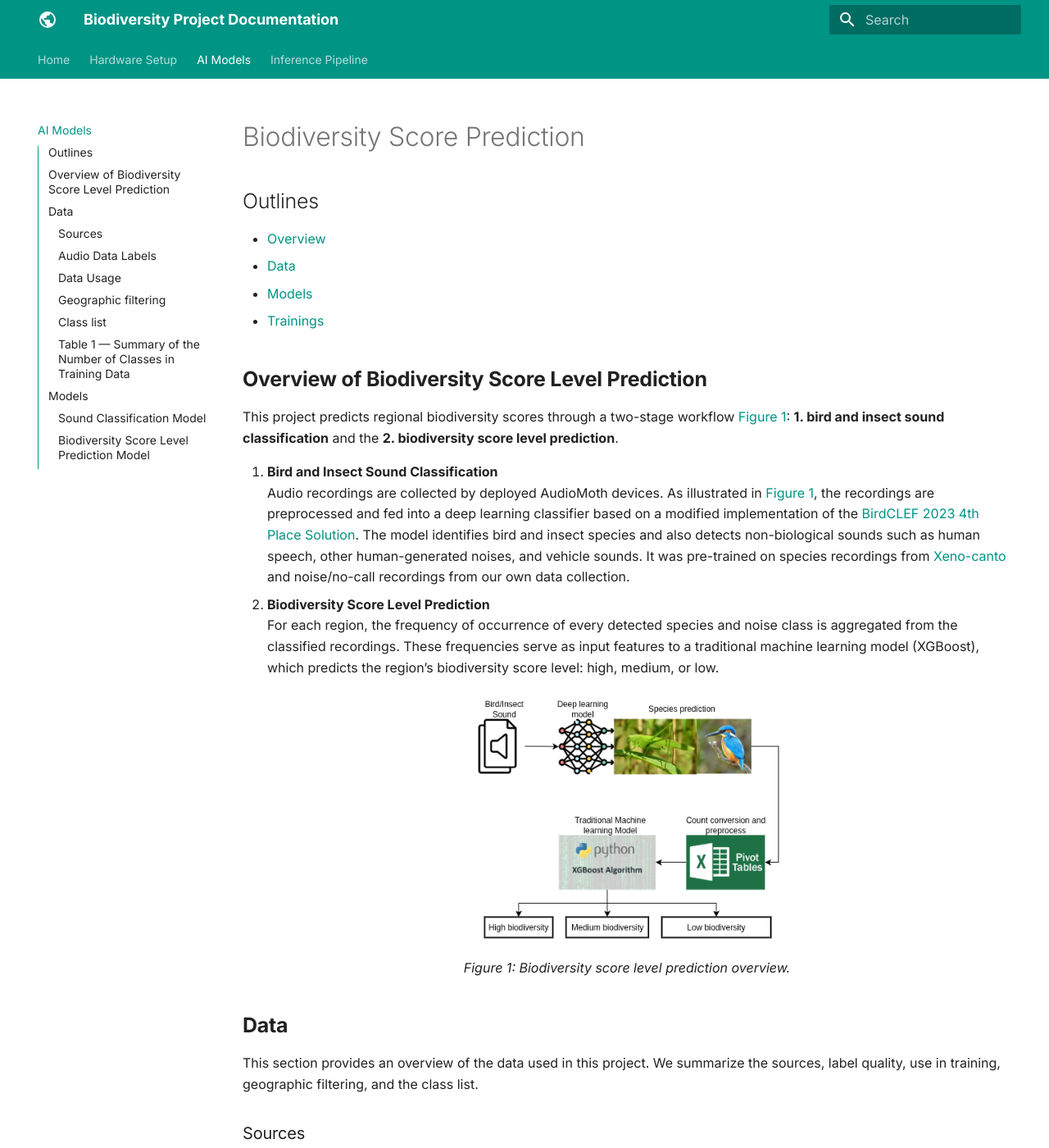
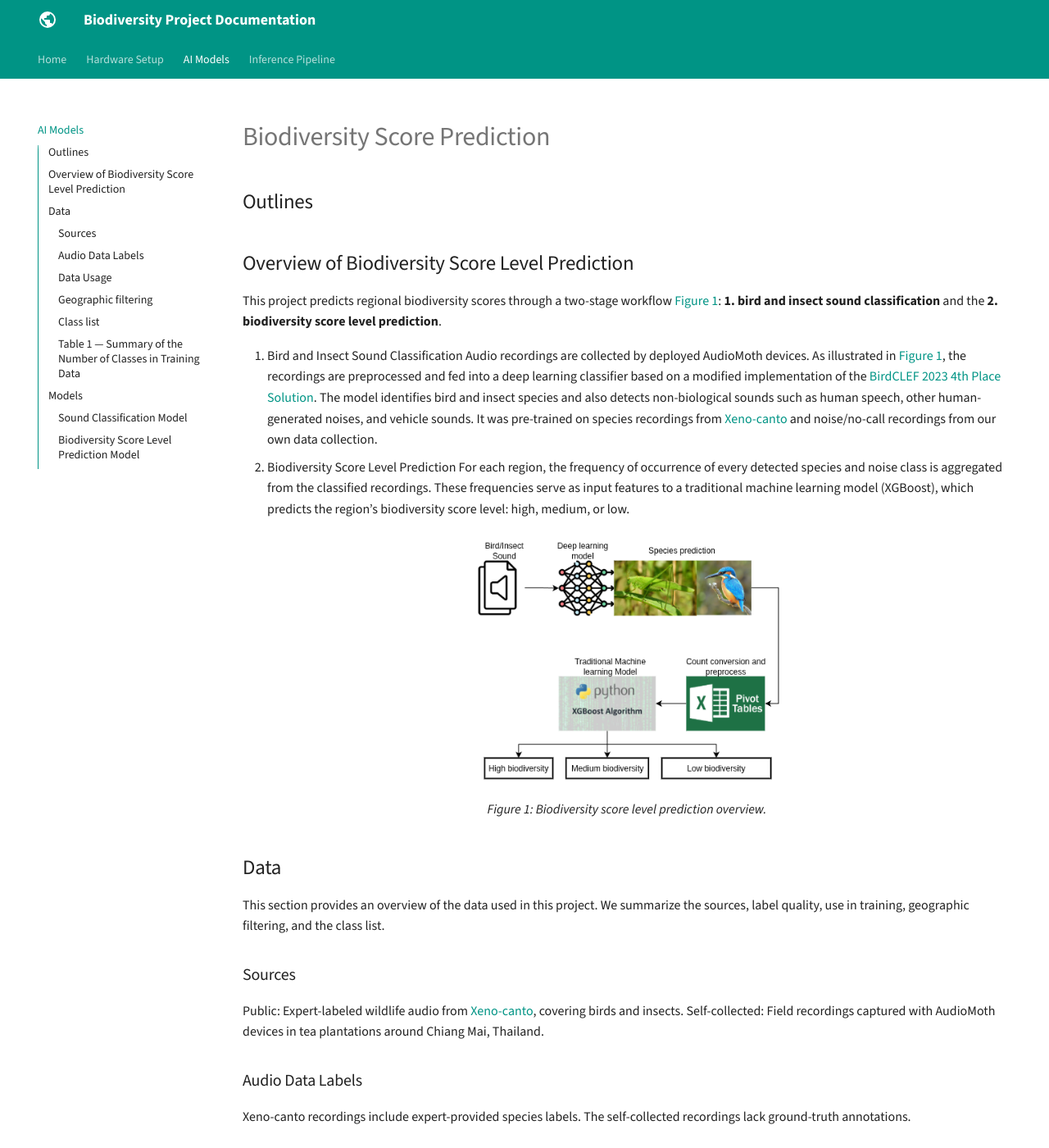
Before and after one commit to KaungHtetCho-22/mkdocs-bio, an MkDocs documentation site: the page built from docs/ai.md, in a window 1280 px wide and 1400 px high. Shown: the whole window at 82% size. Built offline with MkDocs 1.6.1 and Material for MkDocs 9.7.7, drawn with Linux system fonts in a browser that asks for light colours.

Commit message:
update content

```diff
--- a/docs/ai.md
+++ b/docs/ai.md
@@ -1,17 +1,17 @@
 # Biodiversity Score Prediction
 ## Outlines
-- [Overview](#ov)
+<!-- - [Overview](#ov)
 - [Data](#data)
 - [Models](#models)
-- [Trainings](#trainings)
+- [Trainings](#trainings) -->
 
 <a id="ov"></a>
-## **Overview of Biodiversity Score Level Prediction**
+## Overview of Biodiversity Score Level Prediction
 This project predicts regional biodiversity scores through a two-stage workflow <a href="#bioscoreoverview">Figure 1</a>: **1. bird and insect sound classification** and the **2. biodiversity score level prediction**.
 
-1. **Bird and Insect Sound Classification**
+1. Bird and Insect Sound Classification
 Audio recordings are collected by deployed AudioMoth devices. As illustrated in <a href="#bioscoreoverview">Figure 1</a>, the recordings are preprocessed and fed into a deep learning classifier based on a modified implementation of the [BirdCLEF 2023 4th Place Solution](https://www.kaggle.com/competitions/birdclef-2023/writeups/atfujita-4th-place-solution-knowledge-distillation). The model identifies bird and insect species and also detects non-biological sounds such as human speech, other human-generated noises, and vehicle sounds. It was pre-trained on species recordings from [Xeno-canto](https://xeno-canto.org/) and noise/no-call recordings from our own data collection.
-2. **Biodiversity Score Level Prediction**
+2. Biodiversity Score Level Prediction
 For each region, the frequency of occurrence of every detected species and noise class is aggregated from the classified recordings. These frequencies serve as input features to a traditional machine learning model (XGBoost), which predicts the region’s biodiversity score level: high, medium, or low.
 
 <!-- <figure id="bioscoreoverview" style="text-align: center;">
@@ -35,7 +35,7 @@ For each region, the frequency of occurrence of every detected species and noise
 
 
 <a id="data"></a>
-## **Data**
+## Data
 This section provides an overview of the data used in this project. We summarize the sources, label quality, use in training, geographic filtering, and the class list.
 
 ### Sources
@@ -92,7 +92,7 @@ The number of classes included in the analysis is summarized in [Table 1](#table
 ---
  -->
 <a id="models"></a>
-## **Models**
+## Models
 
 ### Sound Classification Model
 
--- a/mkdocs.yml
+++ b/mkdocs.yml
@@ -2,6 +2,7 @@ site_name: Biodiversity Project Documentation
 site_description: Technical documentation for biodiversity
 site_url: https://kaunghtetcho-22.github.io/mkdocs-bio/
 site_author: AIT
+
 theme:
   name: material
   language: en
@@ -22,8 +23,10 @@ theme:
       primary: teal
       accent: light blue
   font:
-    text: Inter
-    code: JetBrains Mono
+    # text: Inter
+    # code: JetBrains
+    text: "Source Sans 3"
+    code: "Fira Code"
 
 nav:
   - Home: index.md
@@ -31,18 +34,28 @@ nav:
   - AI Models: ai.md
   - Inference Pipeline: inference.md
 
+# plugins:
+#   - search
+#   - glightbox
+#   - minify:
+#       minify_html: true
+#   - with-pdf:
+#       output_path: pdf/biodiversity-project-documentation.pdf
+#       cover_title: Biodiversity Project Documentation
+#       cover_subtitle: Techinal documentation version 1
+#       author: AIT
+#       date: "August 2025"
+#       copyright: ""
+
 plugins:
-  - search
-  - glightbox
-  - minify:
-      minify_html: true
   - with-pdf:
       output_path: pdf/biodiversity-project-documentation.pdf
       cover_title: Biodiversity Project Documentation
-      cover_subtitle: Techinal documentation version 1
+      cover_subtitle: Technical documentation version 1
       author: AIT
       date: "August 2025"
-      copyright: ""
+      copyright: " "
+
 
 markdown_extensions:
   - admonition
```
Also changed, not shown: docs/hardware.md (+65 -8 lines), docs/index.md (+2 -1 lines), docs/inference.md (+24 -67 lines), 1 other file.
